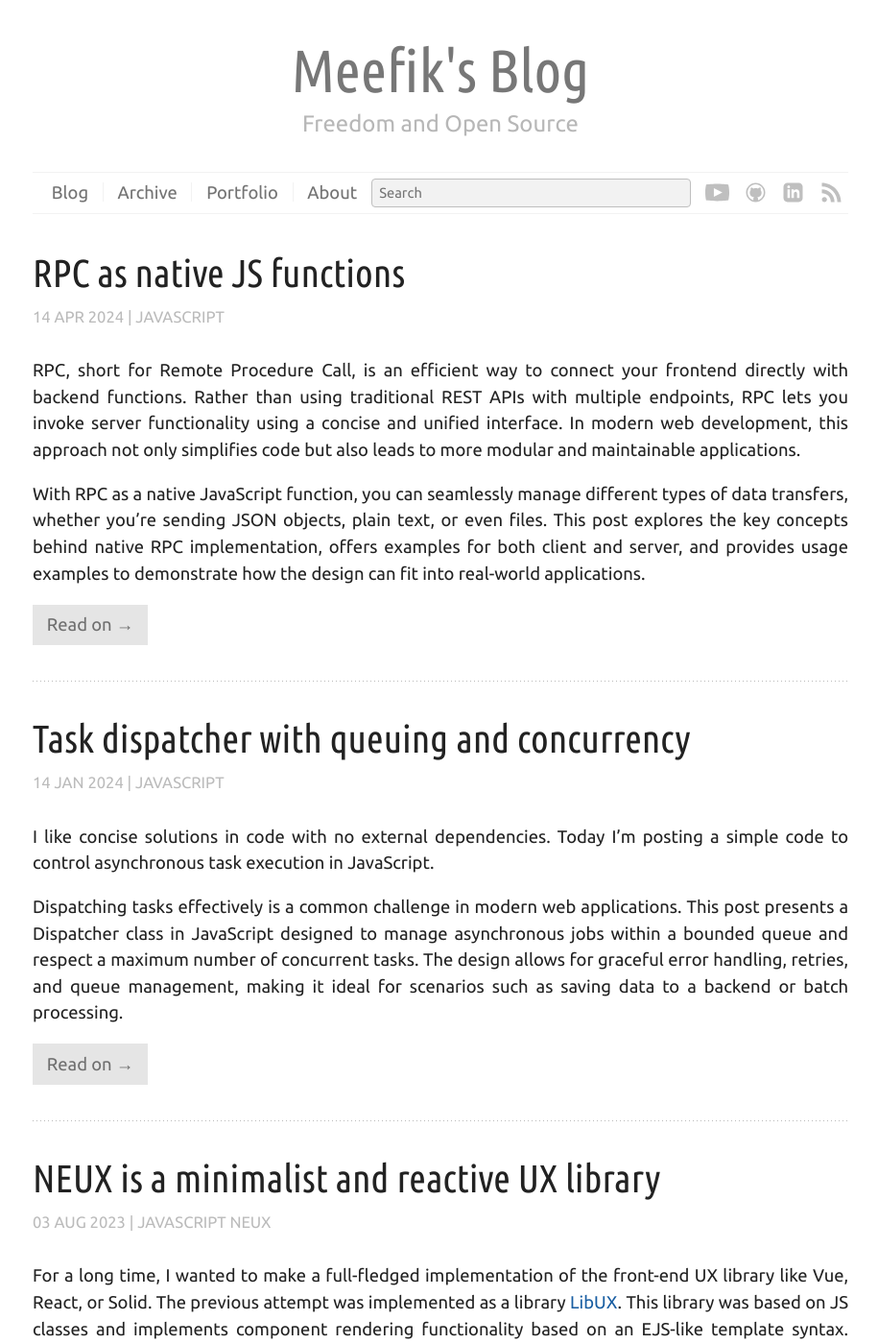
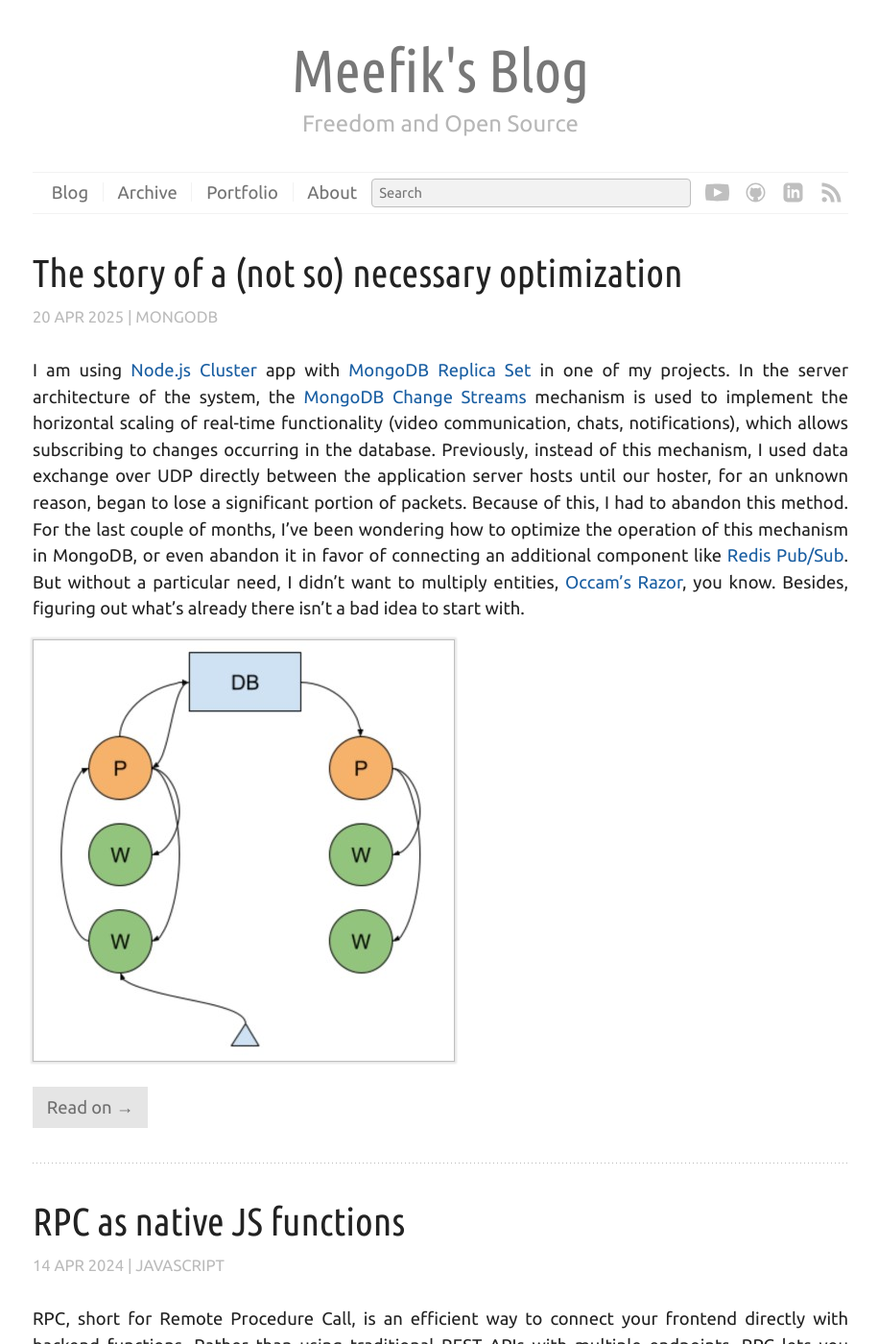
Before and after one commit to meefik/meefik.github.io, a Jekyll site: the page built from index.html, in a window 1280 px wide and 1400 px high. Shown: the whole window at 96% size, without its empty margins (181-1096 px from the left). Built offline with Jekyll 4.4.1, drawn with Linux system fonts in a browser that asks for light colours; the list of posts is cut into pages by our own code; comment, search, counter and statistics services are not loaded; some of the changed text lies outside the part shown.

Commit message:
Add new post

````diff
--- /dev/null
+++ b/_posts/2025-04-20-mongodb-optimization.md
@@ -0,0 +1,27 @@
+---
+layout: post
+title: The story of a (not so) necessary optimization
+date: 2025-04-20 10:00:00 +0000
+categories: [MongoDB]
+comments: true
+---
+
+I am using [Node.js Cluster](https://nodejs.org/api/cluster.html) app with [MongoDB Replica Set](https://www.mongodb.com/docs/manual/replication/) in one of my projects. In the server architecture of the system, the [MongoDB Change Streams](https://www.mongodb.com/docs/manual/changeStreams/) mechanism is used to implement the horizontal scaling of real-time functionality (video communication, chats, notifications), which allows subscribing to changes occurring in the database. Previously, instead of this mechanism, I used data exchange over UDP directly between the application server hosts until our hoster, for an unknown reason, began to lose a significant portion of packets. Because of this, I had to abandon this method. For the last couple of months, I've been wondering how to optimize the operation of this mechanism in MongoDB, or even abandon it in favor of connecting an additional component like [Redis Pub/Sub](https://redis.io/docs/latest/develop/interact/pubsub/). But without a particular need, I didn't want to multiply entities, [Occam's Razor](https://en.wikipedia.org/wiki/Occam%27s_razor), you know. Besides, figuring out what's already there isn't a bad idea to start with.
+
+![architecture](/assets/images/mongodb-nodejs-scale.jpg "MongoDB + Node.js scale")
+
+<!--more-->
+
+First of all, I thought, since our DBMS cluster consists of two hosts (primary and secondary), it would be nice to switch tracking changes via Change Streams to the Secondary host, because millisecond latency in data synchronization between hosts isn't critical for us here. No problem, done! This allowed us to distribute the load between the cluster hosts, but it still remained uneven. As it turned out, Change Streams on the Secondary host created more CPU load than all other operations on the Primary host. Studying the official documentation, forums, and even AI didn't provide an understanding of the performance of this function, although the principle of operation eventually became clear.
+
+In practice, experiments revealed that one of the features of Change Streams is that despite the fact that you can subscribe to changes only in a specific collection, it seems that under the hood, all changes across the entire database are collected and then filtered. This leads to the fact that any data changes in the database create an additional, albeit small, load. Digging further, I found an alternative mechanism for tracking the addition of new documents to a collection (which is exactly what we need), called [Tailable Cursor](https://www.mongodb.com/docs/manual/core/tailable-cursors/). It uses the same [oplog](https://www.mongodb.com/docs/manual/core/replica-set-oplog/) as Change Streams, but it seems to be structured a bit differently. Unlike Change Streams, it reacts to the addition of documents only to a specific [capped collection](https://www.mongodb.com/docs/manual/core/capped-collections/) and doesn't create CPU load when data changes in other collections. Oh, so that was an option? Okay, done!
+
+Synthetic tests showed a 20% performance increase, which is already good. However, in production, the load on the Secondary node could exceed the Primary by 2 to 5 times! So, there's still something else going on. I conducted a synthetic test for adding documents to a collection (up to 1000 ops!) that is being monitored. It turned out that the load when adding documents to the monitored collection is 5% higher than to an unmonitored one. But then, it gets more interesting. Each new observer increases the load on the host by roughly 50%! And the more workers the application server has, the greater the load on the database will be. This can be worked with; we just need to reduce the number of listeners. Piece of cake, the new synchronization architecture is done, where within the same host, Node.js cluster workers communicate via the [IPC](https://en.wikipedia.org/wiki/Inter-process_communication) (as in the case of working without a Replica Set), and hosts communicate through the Tailable Cursor mechanism in MongoDB. Thus, vertical scaling does not use the database, and horizontal scaling does, but it is limited by the number of application server hosts, not the number of its workers.
+
+In the end, there were three optimizations:
+
+1. shifting the load to the secondary host;
+2. replacing change streams with tailable cursor;
+3. reducing the number of listeners (1 listener - 1 host, instead of 1 listener - 1 worker).
+
+In the end, this journey highlighted the importance of not just blindly implementing solutions, but also understanding the underlying technology and continuously seeking improvements. What initially felt like a small tweak turned into a series of optimizations that significantly impacted the system's efficiency. It's a good reminder that sometimes, the "unnecessary" optimization can lead to surprisingly valuable insights and improvements.
--- a/pages/neux/index.md
+++ b/pages/neux/index.md
@@ -86,7 +86,7 @@ const el = render({
 mount(el, document.body);
 ```
 
-NEUX also supports a concise HyperScript-like syntax for element creation using the `render()` function, similar to approaches found in other libraries. This syntax helps to define your elements in a more functional manner.
+NEUX also supports a concise [HyperScript](https://github.com/hyperhype/hyperscript)-like syntax for element creation using the `render()` function, similar to approaches found in other libraries. This syntax helps to define your elements in a more functional manner.
 
 ```js
 // Create reactive state
@@ -227,8 +227,12 @@ You should use the `render()` function to create an `Element` or `DocumentFragme
 - `on`: (Object) Adds event listeners to the element. Each key represents an event name (e.g., "click", "change") with its corresponding handler function.
 - `children`: (String, Array of Elements, or Function) Defines the inner content of the element. This can be a direct string, an array of element definitions, or a function that returns child nodes for dynamic rendering.
 - `ref`: (Function) A callback that receives the created element, allowing you to store a reference or perform additional operations immediately after creation.
-- `namespaceURI`: (String) Specifies the XML namespace URI when creating namespaced elements, such as SVG or MathML. Usually, this property is not required because it is automatically determined by the tag name.
-- `shadowRootMode`: (String) Defines the mode of the element’s shadow DOM, determining its accessibility and encapsulation. Options include 'open' (the shadow root is accessible via the element’s shadowRoot property) and 'closed' (the shadow root is hidden, preventing external access).
+
+Extra configuration for edge cases:
+
+- `shadowRootMode`: (String) Defines the mode of the element’s [shadow DOM](https://developer.mozilla.org/docs/Web/API/Web_components/Using_shadow_DOM), determining its accessibility and encapsulation. Options include 'open' (the shadow root is accessible via the element’s shadowRoot property) and 'closed' (the shadow root is hidden, preventing external access).
+- `adoptedStyleSheets`: (Array) Specifies one or more [CSSStyleSheet](https://developer.mozilla.org/docs/Web/API/CSSStyleSheet) objects that can be associated with the element’s shadow DOM. This enables the use of constructable stylesheets for efficient, reusable styling.
+- `namespaceURI`: (String) Specifies the XML namespace URI when [creating namespaced elements](https://developer.mozilla.org/docs/Web/API/Document/createElementNS), such as SVG or MathML. Usually, this property is not required because it is automatically determined by the tag name.
 
 You can also include any other parameters specific to particular elements. This flexible approach supports both static configurations and dynamic, reactive user interfaces.
 
````
Also changed, not shown: assets/images/mongodb-nodejs-scale.jpg (added).
